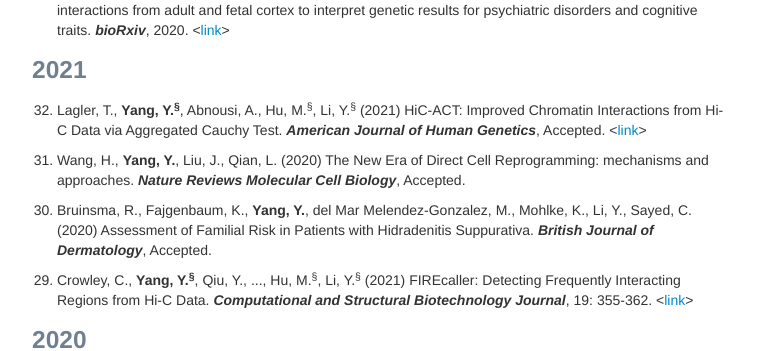
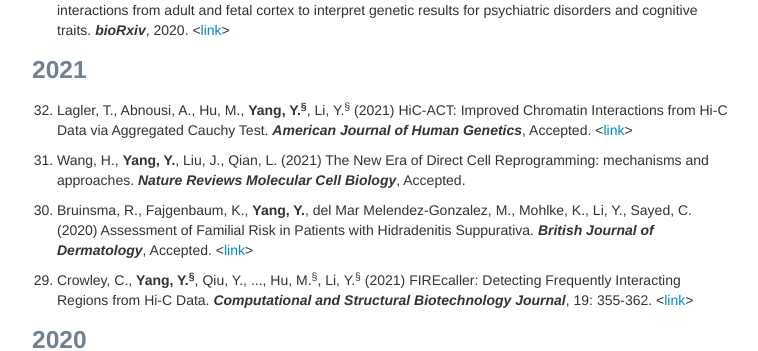
Before and after one commit to yycunc/yycunc.github.io, a Jekyll site: the page built from pages/pubs.md, in a window 1280 px wide and 900 px high, scrolled down 494 px. Shown: the part 160-511 px from the top of the window, without its empty margins (258-1016 px from the left). Built offline with Jekyll 4.4.1, drawn with Linux system fonts in a browser that asks for light colours.

Commit message:
Update pubs.md

```diff
--- a/pages/pubs.md
+++ b/pages/pubs.md
@@ -29,11 +29,11 @@ title: Yuchen Yang's publications
 <ol start="1"> <li>Giusti-Rodríguez, P.<sup>&dagger;</sup>, Lu, L.<sup>&dagger;</sup>, <b>Yang, Y.<sup>&dagger;</sup></b>, ..., Sullivan, P. Using three-dimensional regulatory chromatin interactions from adult and fetal cortex to interpret genetic results for psychiatric disorders and cognitive traits. <i><b>bioRxiv</b></i>, 2020. <<a href="https://www.biorxiv.org/content/10.1101/406330v1.full">link</a>></li></ol>
 
 ### 2021
-<ol start="32"> <li> Lagler, T., <b>Yang, Y.<sup>&sect;</sup></b>, Abnousi, A., Hu, M.<sup>&sect;</sup>, Li, Y.<sup>&sect;</sup> (2021) HiC-ACT: Improved Chromatin Interactions from Hi-C Data via Aggregated Cauchy Test. <i><b>American Journal of Human Genetics</b></i>, Accepted. <<a href="https://www.biorxiv.org/content/10.1101/2020.10.28.359869v1">link</a>></li></ol>
+<ol start="32"> <li> Lagler, T., Abnousi, A., Hu, M., <b>Yang, Y.<sup>&sect;</sup></b>, Li, Y.<sup>&sect;</sup> (2021) HiC-ACT: Improved Chromatin Interactions from Hi-C Data via Aggregated Cauchy Test. <i><b>American Journal of Human Genetics</b></i>, Accepted. <<a href="https://www.biorxiv.org/content/10.1101/2020.10.28.359869v1">link</a>></li></ol>
 
-<ol start="31"> <li>Wang, H., <b>Yang, Y.</b>, Liu, J., Qian, L. (2020) The New Era of Direct Cell Reprogramming: mechanisms and approaches. <i><b>Nature Reviews Molecular Cell Biology</b></i>, Accepted.</li></ol>
+<ol start="31"> <li>Wang, H., <b>Yang, Y.</b>, Liu, J., Qian, L. (2021) The New Era of Direct Cell Reprogramming: mechanisms and approaches. <i><b>Nature Reviews Molecular Cell Biology</b></i>, Accepted.</li></ol>
 
-<ol start="30"> <li>Bruinsma, R., Fajgenbaum, K., <b>Yang, Y.</b>, del Mar Melendez-Gonzalez, M., Mohlke, K., Li, Y., Sayed, C. (2020) Assessment of Familial Risk in Patients with Hidradenitis Suppurativa. <i><b>British Journal of Dermatology</b></i>, Accepted.</li></ol>
+<ol start="30"> <li>Bruinsma, R., Fajgenbaum, K., <b>Yang, Y.</b>, del Mar Melendez-Gonzalez, M., Mohlke, K., Li, Y., Sayed, C. (2020) Assessment of Familial Risk in Patients with Hidradenitis Suppurativa. <i><b>British Journal of Dermatology</b></i>, Accepted. <<a href ="https://onlinelibrary.wiley.com/doi/abs/10.1111/bjd.19664?af=R">link</a>></li></ol>
 
 <ol start="29"> <li>Crowley, C., <b>Yang, Y.<sup>&sect;</sup></b>, Qiu, Y., ..., Hu, M.<sup>&sect;</sup>, Li, Y.<sup>&sect;</sup> (2021) FIREcaller: Detecting Frequently Interacting Regions from Hi-C Data. <i><b>Computational and Structural Biotechnology Journal</b></i>, 19: 355-362. <<a href="https://www.sciencedirect.com/science/article/pii/S2001037020305511?via%3Dihub">link</a>></li></ol>
 
```
